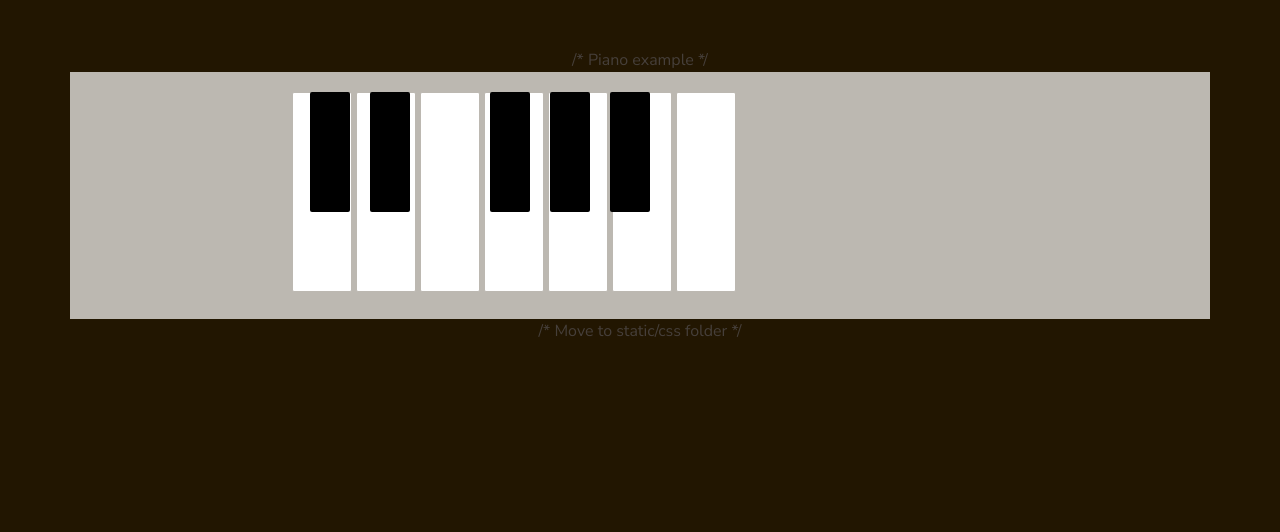
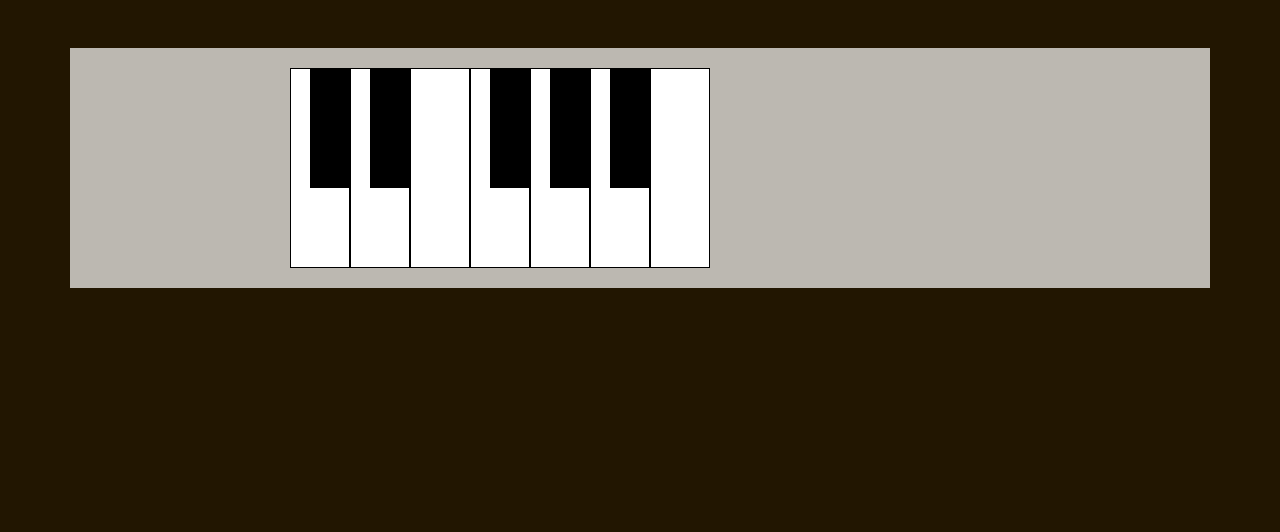
Before and after one commit to Damitwhy/Team4-Sep2024-Hackathon, a Django app: page /piano/ in a window 1280 px wide. Shown: the part 136-668 px from the top of the page. Run offline with Django 5.2, Linux system fonts and the light colour scheme; some libraries are stand-ins or nearby versions.

Commit message:
Changed layout of piano, added styles to style sheet

```diff
--- a/core/templates/core/piano.html
+++ b/core/templates/core/piano.html
@@ -2,10 +2,7 @@
 {% load static %}
 
 {% block content %}
-
-  /* Piano example */
-
-  <div class="container">
+<div class="container">
     <div id="piano">
         <div class="keys">
             <div class="key white" data-note="C"></div>
@@ -24,63 +21,17 @@
     </div>
 </div>
 
-  /* Move to static/css folder */
+<script src="https://cdnjs.cloudflare.com/ajax/libs/tone/14.8.39/Tone.min.js"></script>
+<script>
+    document.addEventListener('DOMContentLoaded', function() {
+        const synth = new Tone.Synth().toDestination();
 
-  <style>
-      .container {
-          text-align: center;
-          padding: 20px;
-          background-color: #BCB8B1;
-      }
-
-      #piano {
-          display: inline-block;
-          border-radius: 10px;
-          box-shadow: #f0f0f0;
-      }
-
-      .keys {
-          display: flex;
-          z-index: 1;
-      }
-
-      .key {
-          height: 240px;
-          width: 60px;
-          margin: 0 2px;
-          cursor: pointer;
-          transition: all 0.1s ease;
-      }
-
-      .white {
-          background-color: #F4F3EE;
-          border: 1px solid #BCB8B1;
-          width: 70px;
-          position: relative;
-          border-radius: 2px;
-      }
-
-      .black {
-          position: absolute;
-          right: 54%;
-          background-color: #463F3A;
-          height: 50px;
-          width: 30px;
-          z-index: 1;
-          border: none;
-          border-radius: 2px;
-      }
-
-      .key:active,
-      .key.active {
-          background-color: #d9d4cb;
-          transform: scale(0.98);
-      }
-
-      .black:active,
-      .black.active {
-          background-color: #3a3630;
-      }
-  </style>
-
+        document.querySelectorAll('.key').forEach(key => {
+            key.addEventListener('mousedown', () => {
+                const note = key.getAttribute('data-note');
+                synth.triggerAttackRelease(note, '8n');
+            });
+        });
+    });
+</script>
 {% endblock %}
--- a/static/css/styles.css
+++ b/static/css/styles.css
@@ -20,6 +20,12 @@
   font-family: 'Nunito Sans', sans-serif;
   margin: 0;
   padding: 0;
+}
+
+.container {
+  text-align: center;
+  padding: 20px;
+  background-color: #BCB8B1;
 }
 
 header {
```
